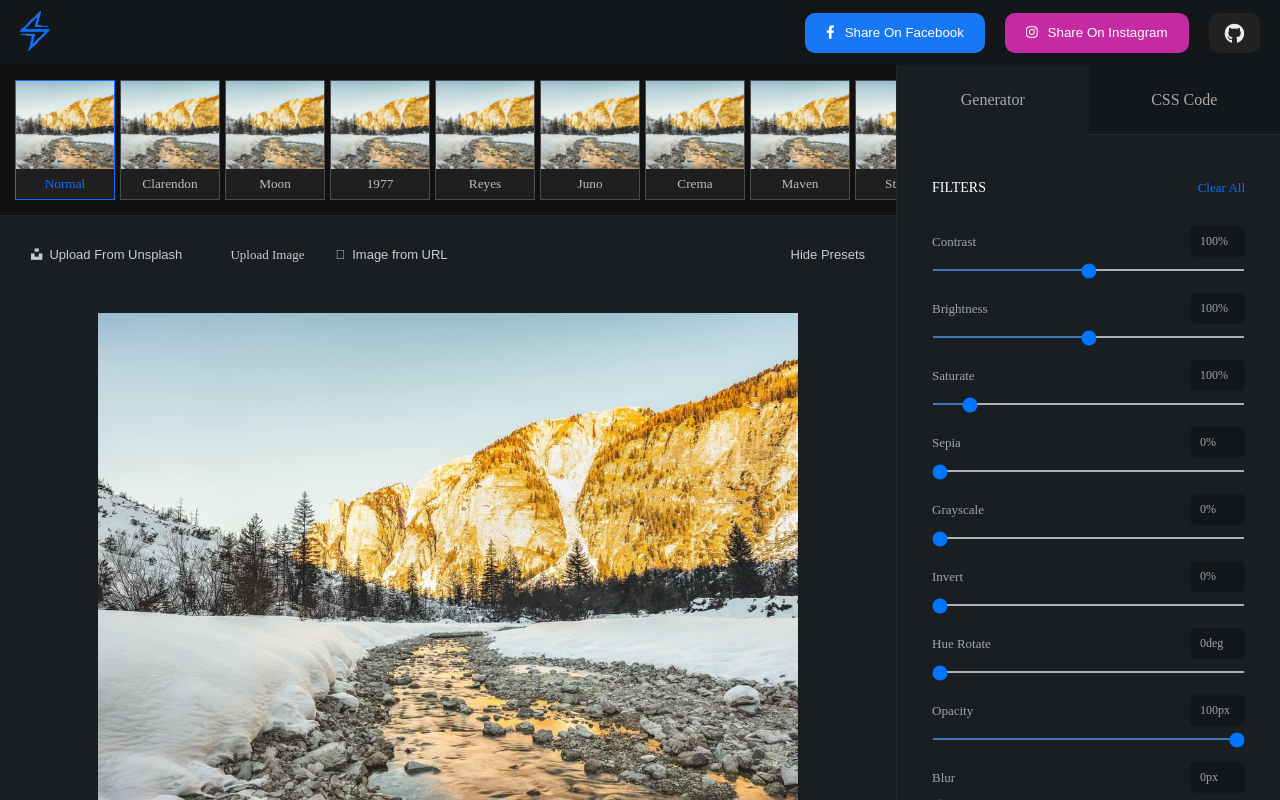
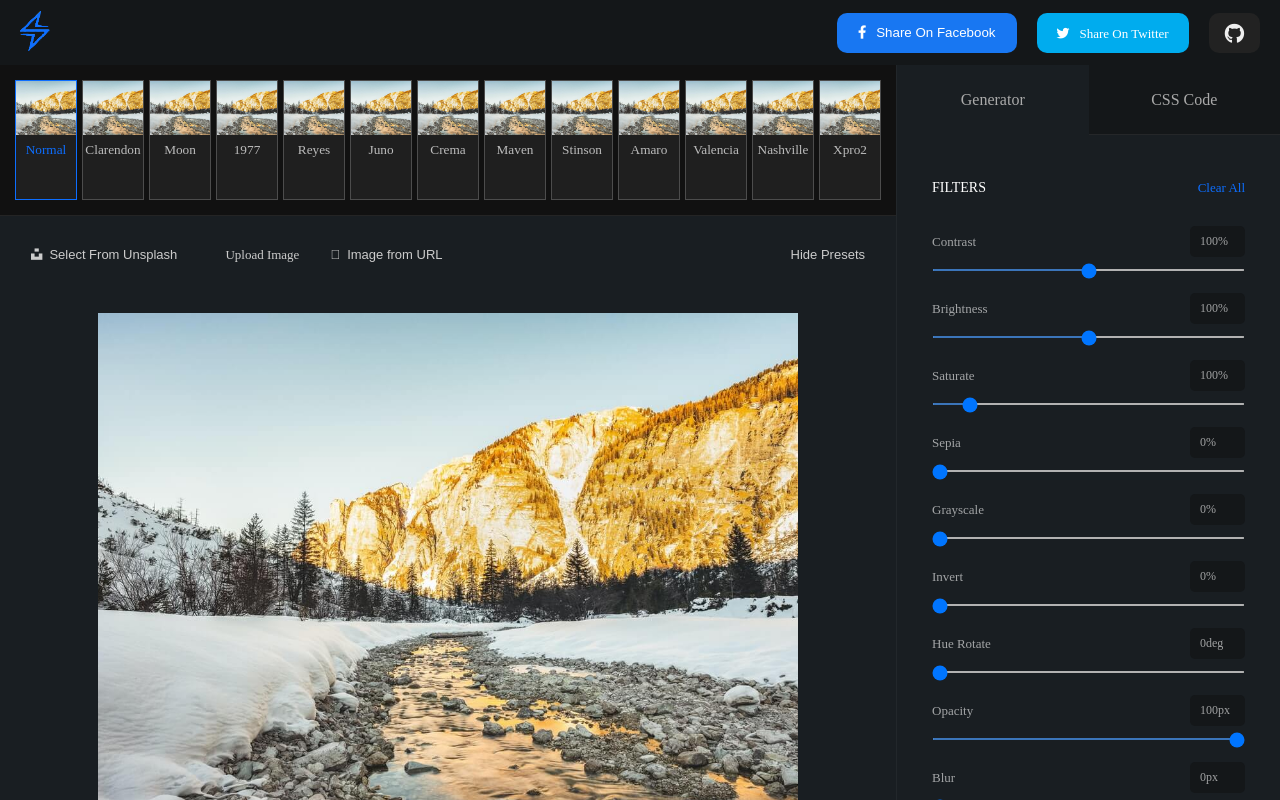
Before and after one commit to urielbitton/electrify-app, a Next.js app: page /photo-filter in a window 1280 px wide. Built offline with nearby package versions, Linux system fonts and the light colour scheme.

Commit message:
share btns + css code generated features

```diff
--- a/components/Filters/FilterSidebar.js
+++ b/components/Filters/FilterSidebar.js
@@ -117,7 +117,26 @@ export default function FilterSidebar(props) {
           </div>
         </div>
         <div className={`${styles.cssCode} ${styles.tabContent} ${tab === 'code' ? styles.show : ""}`}>
-          CSS Code
+          <div className={styles.cssSection}>
+            <h4>CSS</h4>
+            <div className={styles.codeContainer}>
+              <code>
+              {`.filter {
+                filter: ${contrast !== 100 ? `contrast(${contrast}%)` :""} ${brightness !== 100 ? `brightness(${brightness}%)` :""} ${saturate !== 100 ? `saturate(${saturate}%)` :""} ${sepia !== 0 ? `sepia(${sepia}%)` :""} ${grayscale !== 0 ? `grayscale(${grayscale}%)` :""} ${invert !== 0 ? `invert(${invert}%)` :""} ${hueRotate !== 0 ? `hue-rotate(${hueRotate}deg)` :""} ${opacity !== 100 ? `opacity(${opacity}px)` :""} ${blur !== 0 ? `blur(${blur}px)` :""};
+              }`}
+              </code>
+            </div>
+          </div>
+          <div className={styles.cssSection}>
+            <h4>Markup</h4>
+            <div className={styles.codeContainer}>
+              <code>
+              {`<figure>
+                <img src={...} />
+              </figure>`}
+              </code>
+            </div>
+          </div>
         </div>
       </div>
     </div>
--- a/components/Filters/FilterWindow.js
+++ b/components/Filters/FilterWindow.js
@@ -5,6 +5,8 @@ import styles from '../../pages/photo-filter/PhotoFilter.module.css'
 import { localImgUploader } from '../../utils/localImgUploader'
 import { resetFilters } from "./resetFilters"
 import AppModal from "../UI/AppModal"
+import { getUnsplashImages } from "../../services/unsplashServices"
+import { imgs } from '../../pages/api/unplashImgs'
 
 export default function FilterWindow(props) {
 
@@ -13,6 +15,7 @@ export default function FilterWindow(props) {
   const [closePresets, setClosePresets] = useState(false)
   const [showUrlAdd, setShowUrlAdd] = useState(false)
   const [addedImg, setAddedImg] = useState('')
+  const [showUnsplash, setShowUnsplash] = useState(false)
   const {
     contrast, setContrast, brightness, setBrightness, saturate, setSaturate,
     sepia, setSepia, grayscale, setGrayscale, invert, setInvert, hueRotate,
@@ -42,22 +45,41 @@ export default function FilterWindow(props) {
     />
   })
 
+  const unsplashImgsRender = imgs?.map((img, i) => {
+    return <Image
+      src={img}
+      alt={'unplash-img-'+i}
+      width={100}
+      height={100}
+      key={i}
+      className={`${styles.unsplashImg}`}
+      onClick={() => setUnsplashImg(img)}
+    />
+  })
+
   const downloadFilteredImg = () => {
 
   }
 
-  const openImageAdder = (e) => {
-    e.stopPropagation()
-    setShowUrlAdd(true)
-  }
   const setAddedImage = () => {
     setShowUrlAdd(false)
     setImage(addedImg)
   }
 
+  const setUnsplashImg = (img) => {
+    setImage(img)
+    setShowUnsplash(false)
+  }
+
   useEffect(() => {
     resetFilters(filterStates)
   },[image])
+
+  useEffect(() => {
+    // getUnsplashImages('mountain')
+    // .then((res) => setUnsplash(res.data.results[0].urls.regular))
+    // .catch((err) => console.log(err))
+  },[])
 
   return (
     <div className={styles.filterWindow}>
@@ -67,16 +89,16 @@ export default function FilterWindow(props) {
       <div className={styles.filterPreview}>
         <div className={styles.previewTools}>
           <div>
-            <button>
+            <button onClick={() => setShowUnsplash(true)}>
               <i className="fab fa-unsplash"></i>
-              Upload From Unsplash
+              Select From Unsplash
             </button>
             <label onChange={() => localImgUploader(inputRef, setImage)}>
               <input type="file" style={{display:'none'}} ref={inputRef} />
               <i className="fal fa-image"></i>
               Upload Image
             </label>
-            <button onClick={(e) => openImageAdder(e)}>
+            <button onClick={() => setShowUrlAdd(true)}>
               <i className="fal fa-link"></i>
               Image from URL
             </button>
@@ -118,6 +140,16 @@ export default function FilterWindow(props) {
           onChange={(e) => setAddedImg(e.target.value)}
         />
       </AppModal>
+      <AppModal
+        title="Upload from Unsplash"
+        actions={<button onClick={() => setShowUnsplash(false)}>Done</button>}
+        showModal={showUnsplash}
+        setShowModal={setShowUnsplash}
+      >
+        <div className={styles.unsplashGrid}>
+          {unsplashImgsRender}
+        </div>
+      </AppModal>
     </div>
   )
 }
--- a/components/Filters/TopBar.js
+++ b/components/Filters/TopBar.js
@@ -3,6 +3,7 @@ import React from 'react'
 import styles from '../../pages/photo-filter/PhotoFilter.module.css'
 import electric from '../../assets/imgs/electric.png'
 import Link from "next/link"
+import { FacebookShareButton, TwitterShareButton } from "react-share";
 
 export default function TopBar() {
   return (
@@ -21,8 +22,20 @@ export default function TopBar() {
         </Link>
       </div>
       <div className={styles.socialContainer}>
-        <button className={styles['fb-btn']}><i className="fab fa-facebook-f"></i>Share On Facebook</button>
-        <button className={styles['insta-btn']}><i className="fab fa-instagram"></i>Share On Instagram</button>
+        <FacebookShareButton
+          url="https://electrify-app.vercel.app/photo-filter"
+          quote="CSS Filters for web designers"
+        >
+          <button className={styles['fb-btn']}><i className="fab fa-facebook-f"></i>Share On Facebook</button>
+        </FacebookShareButton>
+        <div className={styles['twitter-btn']}>
+          <TwitterShareButton
+            title="Check out the ultimate css filter tool fr web designers"
+            url="https://electrify-app.vercel.app/photo-filter"
+          >
+            <span><i className="fab fa-twitter"></i>Share On Twitter</span>
+          </TwitterShareButton>
+        </div>
         <Link href="https://github.com/urielbitton">
           <a target="_blank">
             <button className={styles['github-btn']}><i className="fab fa-github"></i></button>
--- a/package.json
+++ b/package.json
@@ -8,9 +8,12 @@
     "lint": "next lint"
   },
   "dependencies": {
+    "axios": "^0.24.0",
     "next": "12.0.7",
     "react": "17.0.2",
-    "react-dom": "17.0.2"
+    "react-dom": "17.0.2",
+    "react-share": "^4.4.0",
+    "swiper": "^7.4.1"
   },
   "devDependencies": {
     "eslint": "8.5.0",
--- /dev/null
+++ b/pages/api/unplashImgs.js
@@ -0,0 +1,17 @@
+export const imgs = [
+  "https://images.unsplash.com/photo-1635453104780-d1514dc25162?ixlib=rb-1.2.1&ixid=MnwxMjA3fDB8MHxwaG90by1wYWdlfHx8fGVufDB8fHx8&auto=format&fit=crop&w=2070&q=80",
+  "https://images.unsplash.com/photo-1623545848654-33514918e462?ixlib=rb-1.2.1&ixid=MnwxMjA3fDB8MHxwaG90by1wYWdlfHx8fGVufDB8fHx8&auto=format&fit=crop&w=1171&q=80",
+  "https://images.unsplash.com/photo-1517424220040-4cbf0b4bf554?ixlib=rb-1.2.1&ixid=MnwxMjA3fDB8MHxwaG90by1wYWdlfHx8fGVufDB8fHx8&auto=format&fit=crop&w=1223&q=80",
+  "https://images.unsplash.com/photo-1510414842594-a61c69b5ae57?ixlib=rb-1.2.1&ixid=MnwxMjA3fDB8MHxwaG90by1wYWdlfHx8fGVufDB8fHx8&auto=format&fit=crop&w=1170&q=80",
+  "https://images.unsplash.com/photo-1521165582142-eaf4bd77b3f6?ixlib=rb-1.2.1&ixid=MnwxMjA3fDB8MHxwaG90by1wYWdlfHx8fGVufDB8fHx8&auto=format&fit=crop&w=1170&q=80",
+  "https://images.unsplash.com/photo-1511497584788-876760111969?ixlib=rb-1.2.1&ixid=MnwxMjA3fDB8MHxwaG90by1wYWdlfHx8fGVufDB8fHx8&auto=format&fit=crop&w=1632&q=80",
+  "https://images.unsplash.com/photo-1426604966848-d7adac402bff?ixlib=rb-1.2.1&ixid=MnwxMjA3fDB8MHxwaG90by1wYWdlfHx8fGVufDB8fHx8&auto=format&fit=crop&w=1170&q=80",
+  "https://images.unsplash.com/photo-1444076784383-69ff7bae1b0a?ixlib=rb-1.2.1&ixid=MnwxMjA3fDB8MHxwaG90by1wYWdlfHx8fGVufDB8fHx8&auto=format&fit=crop&w=1170&q=80",
+  "https://images.unsplash.com/photo-1501854140801-50d01698950b?ixlib=rb-1.2.1&ixid=MnwxMjA3fDB8MHxwaG90by1wYWdlfHx8fGVufDB8fHx8&auto=format&fit=crop&w=1575&q=80",
+  "https://images.unsplash.com/photo-1497436072909-60f360e1d4b1?ixlib=rb-1.2.1&ixid=MnwxMjA3fDB8MHxwaG90by1wYWdlfHx8fGVufDB8fHx8&auto=format&fit=crop&w=1632&q=80",
+  "https://images.unsplash.com/photo-1492724724894-7464c27d0ceb?ixlib=rb-1.2.1&ixid=MnwxMjA3fDB8MHxwaG90by1wYWdlfHx8fGVufDB8fHx8&auto=format&fit=crop&w=1074&q=80",
+  "https://images.unsplash.com/photo-1543348750-466b55f32f16?ixlib=rb-1.2.1&ixid=MnwxMjA3fDB8MHxwaG90by1wYWdlfHx8fGVufDB8fHx8&auto=format&fit=crop&w=1074&q=80",
+  "https://images.unsplash.com/photo-1482192505345-5655af888cc4?ixlib=rb-1.2.1&ixid=MnwxMjA3fDB8MHxwaG90by1wYWdlfHx8fGVufDB8fHx8&auto=format&fit=crop&w=1228&q=80",
+  "https://images.unsplash.com/photo-1513604170399-52192b510508?ixlib=rb-1.2.1&ixid=MnwxMjA3fDB8MHxwaG90by1wYWdlfHx8fGVufDB8fHx8&auto=format&fit=crop&w=1170&q=80",
+  "https://images.unsplash.com/photo-1497384401032-2182d2687715?ixlib=rb-1.2.1&ixid=MnwxMjA3fDB8MHxwaG90by1wYWdlfHx8fGVufDB8fHx8&auto=format&fit=crop&w=1170&q=80"
+]
--- a/pages/photo-filter/PhotoFilter.module.css
+++ b/pages/photo-filter/PhotoFilter.module.css
@@ -29,8 +29,23 @@
 .topBar .fb-btn {
   background: #1877f2;
 }
-.topBar .insta-btn {
-  background: #c32aa3;
+.topBar .twitter-btn {
+  background: #00acee;
+  border-radius: 10px;
+  transition: all 0.2s;
+  padding: 10px 20px;
+  height: 40px;
+  display: flex;
+  align-items: center;
+  cursor: pointer;
+}
+.topBar .twitter-btn:hover {
+  filter: brightness(110%);
+}
+.topBar .twitter-btn span {
+  color: #fff;
+  font-size: 13px;
+  font-family: inherit;
 }
 .topBar .github-btn {
   background: #222;
@@ -58,13 +73,13 @@
   align-items: center;
   justify-content: flex-start;
   gap: 5px;
-  overflow-x: hidden;
-  width: 500%;
+  overflow: hidden;
   padding: 15px;
   border-bottom: 1px solid rgba(255,255,255,0.08);
   background: #111;
   max-height: 300px;
   transition: all 0.3s;
+  user-select: none;
 }
 .presetsContainer.closed {
   max-height: 0;
@@ -267,3 +282,39 @@
   color: rgba(255,255,255,0.6);
   font-size: 12px;
 }
+
+.cssSection {
+  display: flex;
+  flex-direction: column;
+  gap: 20px;
+  margin-top: 20px;
+  margin-bottom: 30px;
+}
+.cssSection h4 {
+  color: #ddd;
+  font-weight: 500;
+  font-size: 16px;
+}
+.cssSection .codeContainer {
+  width: 100%;
+  padding: 20px 25px;
+  background: var(--dark1);
+  color: rgba(255,255,255,0.6);
+  line-height: 2;
+  font-size: 13px;
+  white-space:pre-line
+}
+
+.unsplashGrid {
+  display: grid;
+  grid-template-columns: repeat(auto-fill, minmax(120px, 1fr));
+  width: 100%;
+  grid-gap: 1px;
+}
+.unsplashImg {
+  transition: all 0.2s;
+  cursor: pointer;
+}
+.unsplashGrid .unsplashImg:hover {
+  opacity: 0.85;
+}
--- /dev/null
+++ b/services/unsplashServices.js
@@ -0,0 +1,15 @@
+import axios from 'axios'
+
+export const getUnsplashImages = (query) => {
+  const options = {
+    method: 'GET',
+    url: 'https://api.unsplash.com/search/photos/',
+    params: {
+      page: 1,
+      per_page: 1,
+      query,
+      client_id: '' //insert unsplash env var key here
+    }
+  }
+  return axios.request(options)
+}
```
Also changed, not shown: 1 other file (tests, documents, lock files or other folders).
